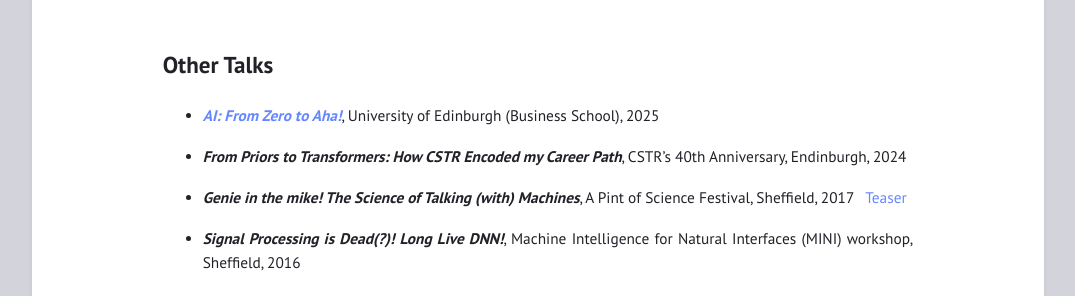
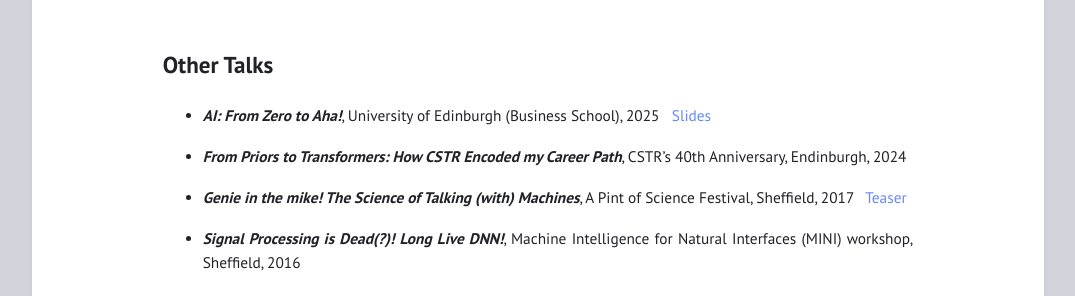
Before and after one commit to eloweimi/eloweimi.github.io, a Jekyll site: the page built from talks.md, in a window 1280 px wide. Shown: the part 736-1032 px from the top of the page, without its empty margins (102-1177 px from the left). Built offline with Jekyll 4.4.1, drawn with Linux system fonts in a browser that asks for light colours.

Commit message:
Update talks.md

```diff
--- a/talks.md
+++ b/talks.md
@@ -32,7 +32,7 @@
 <br>
 
 ## Other Talks ##
-* ***[AI: From Zero to Aha!](/files/Talks/2025_AI-from-0-to-Aha.pdf)***, University of Edinburgh (Business School), 2025
+* ***AI: From Zero to Aha!***, University of Edinburgh (Business School), 2025 &nbsp; [Slides](/files/Talks/2025_AI-from-0-to-Aha.pdf)
 
 * ***From Priors to Transformers: How CSTR Encoded my Career Path***, CSTR's 40th Anniversary, Endinburgh, 2024
 
```
